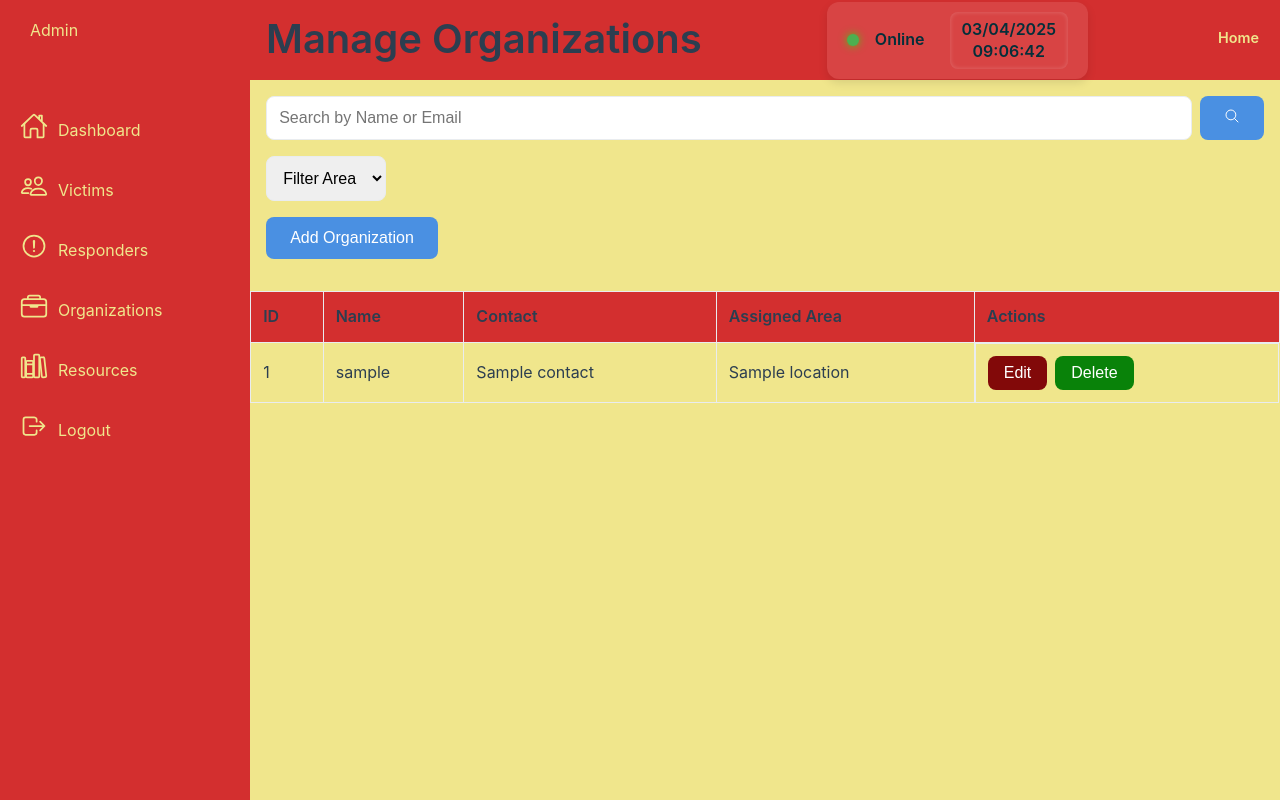
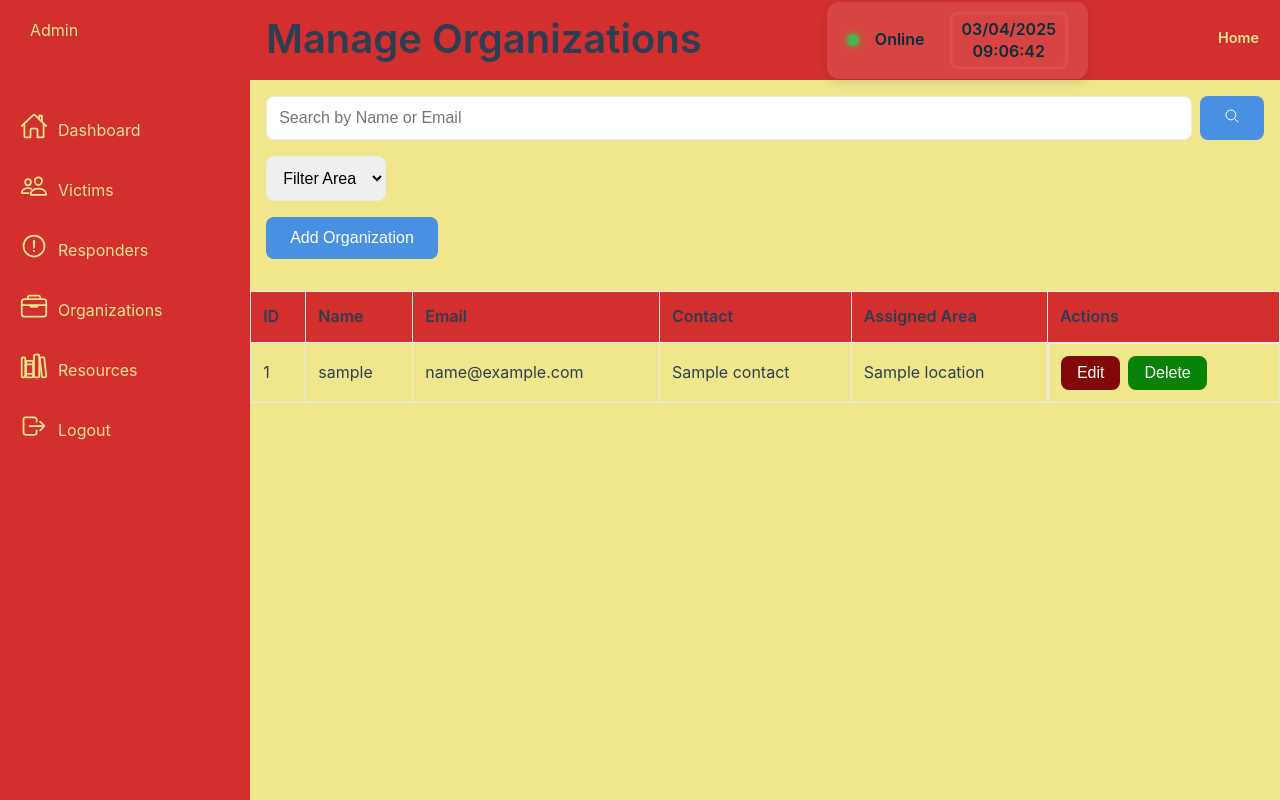
Before and after one commit to Nambwa04/team-project, a Flask app: template templates/organizations.html in a window 1280 px wide. Run offline with Flask 3, Linux system fonts and the light colour scheme; the template is opened without the code that fills it: most values are stand-ins (such as "Sample title", 1, 10 or a date in 2020); parts of the project's set-up code (start-up, migrations or seed data) failed here and were passed over; some libraries are stand-ins or nearby versions.

Commit message:
Add email column to organization tables and adjust layout in case details

```diff
--- a/templates/case_details.html
+++ b/templates/case_details.html
@@ -187,6 +187,7 @@
 
             {% endif %}
 
+            <br><br><br>
             {% if session.role == 'admin' %}
 
             <!-- <a href="{{ url_for('admin.emergency_cases', case_id=case._id) }}" class="btn btn-warning btn-block mb-3">
--- a/templates/organizations.html
+++ b/templates/organizations.html
@@ -112,6 +112,7 @@
             <tr>
                 <th>ID</th>
                 <th>Name</th>
+                <th>Email</th>
                 <th>Contact</th>
                 <th>Assigned Area</th>
                 <th>Actions</th>
@@ -122,6 +123,7 @@
             <tr>
                 <td>{{ loop.index }}</td>
                 <td>{{ organization.username }}</td>
+                <td>{{ organization.email }}</td>
                 <td>{{ organization.contact }}</td>
                 <td>{{ organization.location }}</td>
                 <td class="actions">
--- a/templates/view_organizations.html
+++ b/templates/view_organizations.html
@@ -58,6 +58,7 @@
             <tr>
                 <th>ID</th>
                 <th>Name</th>
+                <th>Email</th>
                 <th>Contact</th>
                 <th>Location</th>
                 <th>Services</th>
@@ -68,6 +69,7 @@
             <tr>
                 <td>{{ loop.index }}</td>
                 <td>{{ organization.username }}</td>
+                <td>{{ organization.email }}</td>
                 <td>{{ organization.contact }}</td>
                 <td>{{ organization.location }}</td>
                 <td>{{ organization.services }}</td>
```
